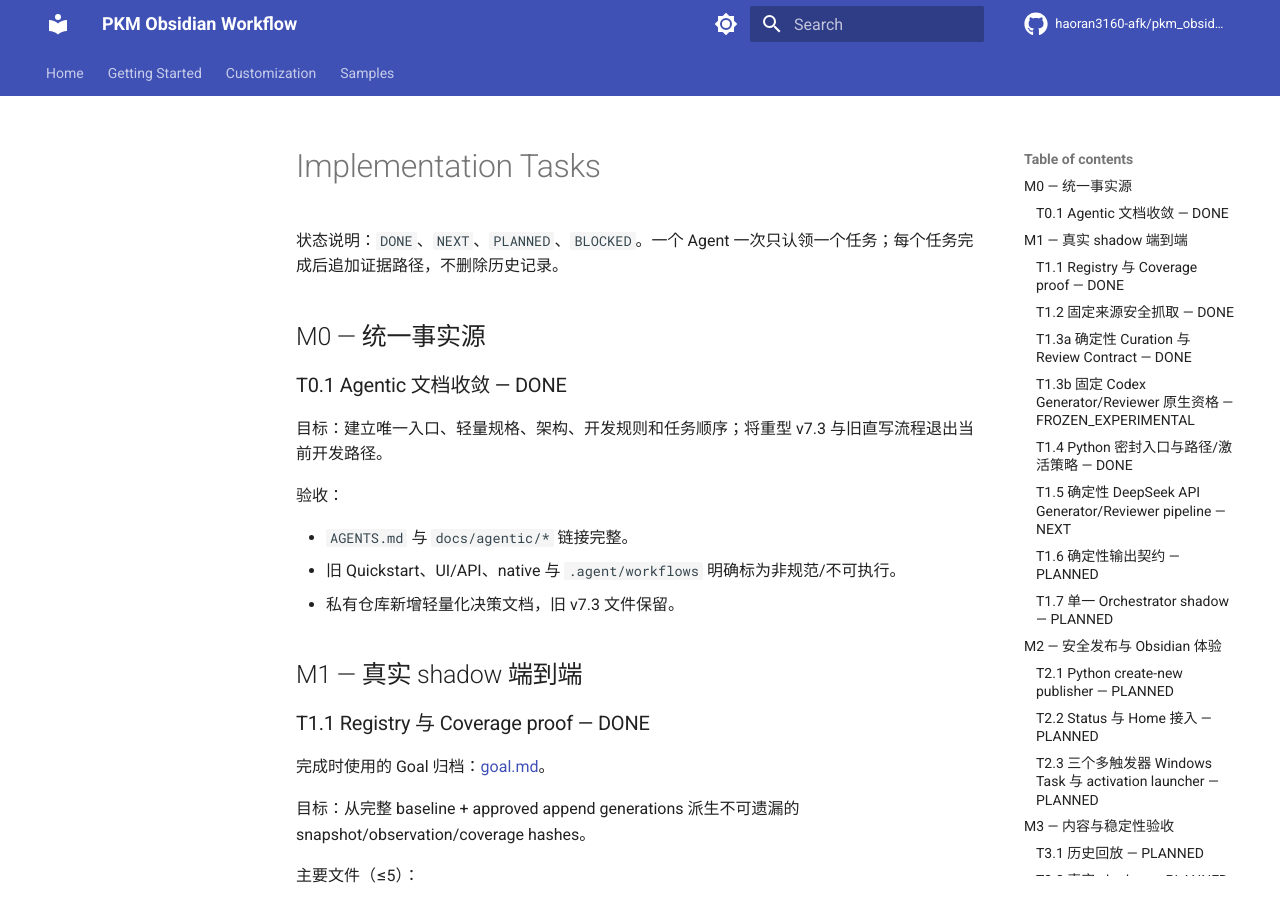
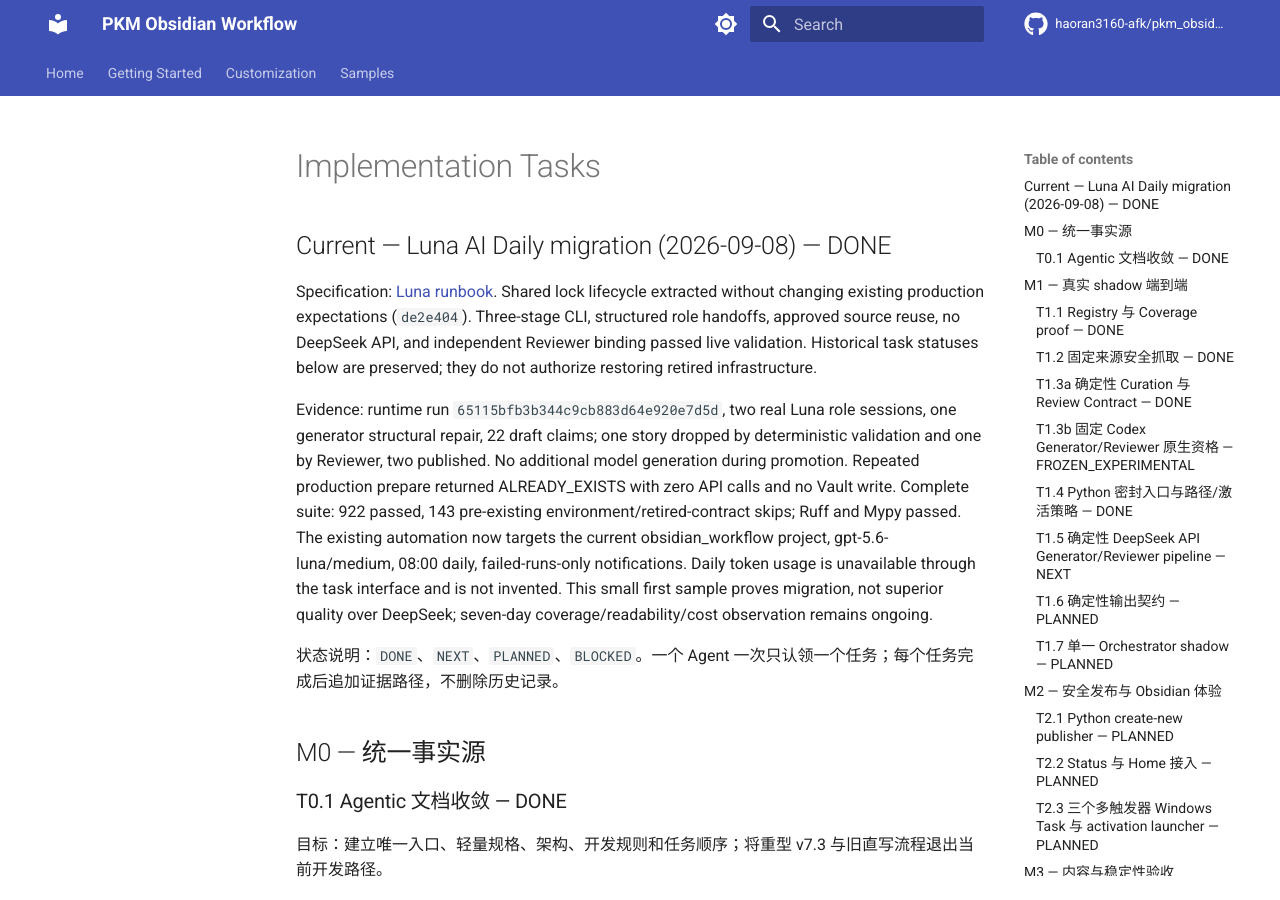
Before and after one commit to haoran3160-afk/pkm_obsidian_workflow, an MkDocs documentation site: the page built from docs/agentic/tasks.md, in a window 1280 px wide and 900 px high. Built offline with MkDocs 1.6.1 and Material for MkDocs 9.7.7, drawn with Linux system fonts in a browser that asks for light colours; comment, search, counter and statistics services are not loaded.

Commit message:
docs: record Luna daily operation and live acceptance

```diff
--- a/docs/agentic/tasks.md
+++ b/docs/agentic/tasks.md
@@ -1,4 +1,24 @@
 # Implementation Tasks
+
+## Current — Luna AI Daily migration (2026-09-08) — DONE
+
+Specification: [Luna runbook](../ai-daily-luna.md). Shared lock lifecycle extracted
+without changing existing production expectations (`de2e404`). Three-stage CLI,
+structured role handoffs, approved source reuse, no DeepSeek API, and independent
+Reviewer binding passed live validation. Historical task statuses below are
+preserved; they do not authorize restoring retired infrastructure.
+
+Evidence: runtime run `65115bfb3b344c9cb883d64e920e7d5d`, two real Luna role
+sessions, one generator structural repair, 22 draft claims; one story dropped
+by deterministic validation and one by Reviewer, two published. No additional
+model generation during promotion. Repeated production prepare returned
+ALREADY_EXISTS with zero API calls and no Vault write. Complete suite: 922 passed,
+143 pre-existing environment/retired-contract skips; Ruff and Mypy passed.
+The existing automation now targets the current obsidian_workflow project,
+gpt-5.6-luna/medium, 08:00 daily, failed-runs-only notifications.
+Daily token usage is unavailable through the task interface and is not invented.
+This small first sample proves migration, not superior quality over DeepSeek;
+seven-day coverage/readability/cost observation remains ongoing.
 
 状态说明：`DONE`、`NEXT`、`PLANNED`、`BLOCKED`。一个 Agent 一次只认领一个任务；每个任务完成后追加证据路径，不删除历史记录。
 
```
Also changed, not shown: docs/agentic/goal.md (+17 -1 lines), docs/agentic/spec.md (+8 -1 lines), docs/ai-daily-luna.md (added, +104 -0 lines).
